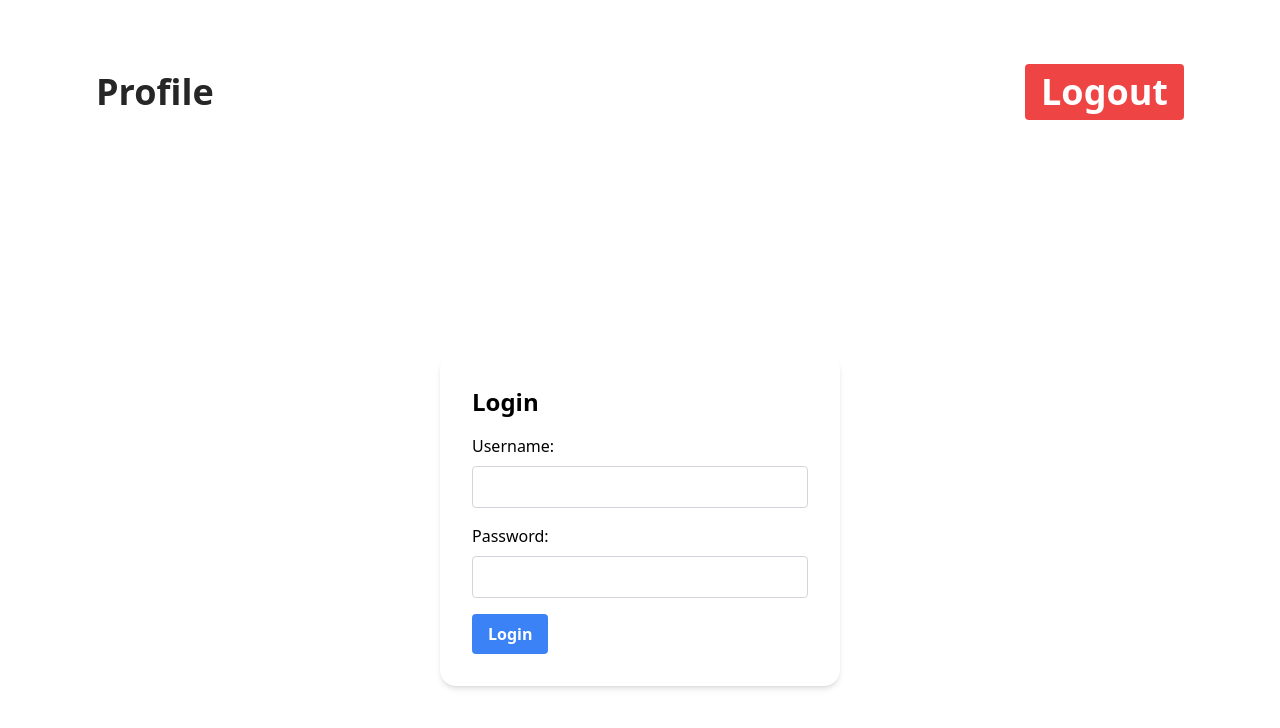
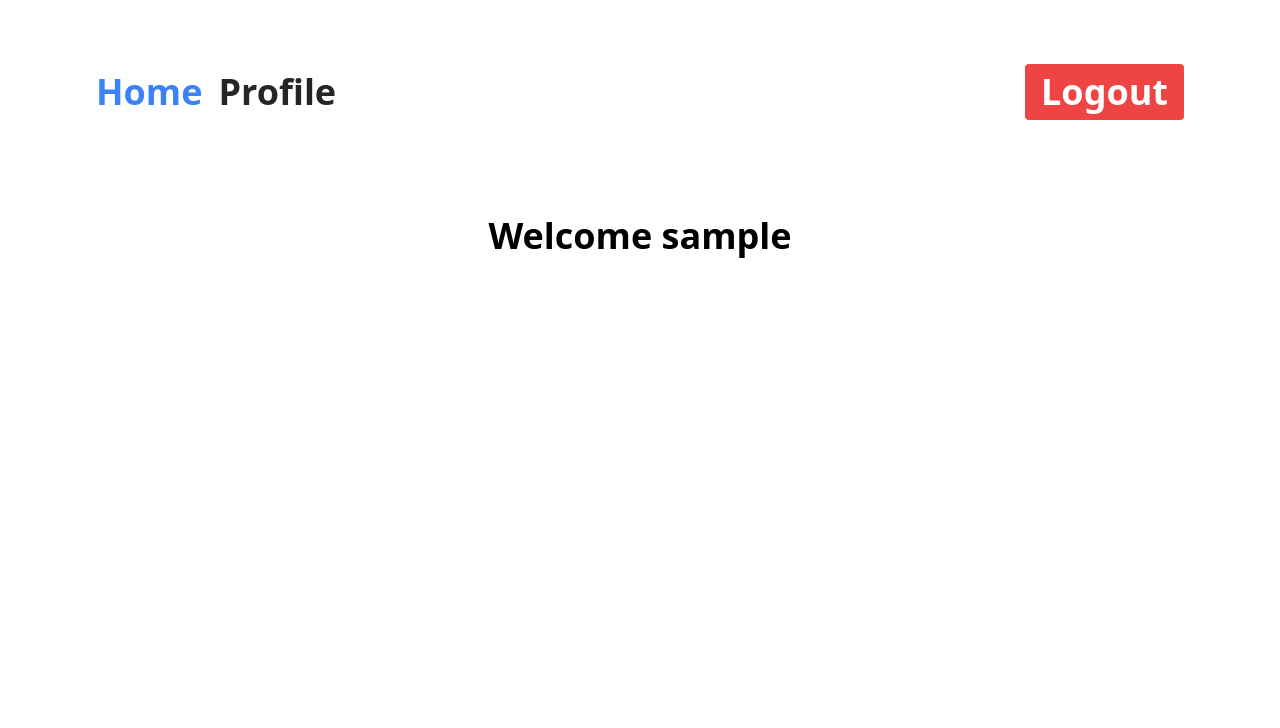
Before and after one commit to Zeroluffs/login-app-vue, a Vue app: page / in a window 1280 px wide. Shown: the top 728 px of the page. Built offline with nearby package versions, Linux system fonts and the light colour scheme; sample sign-in values are in the browser's storage.

Commit message:
added home navbar and route

```diff
--- a/src/App.vue
+++ b/src/App.vue
@@ -3,7 +3,8 @@
     <nav
       class="flex xl:flex-row flex-col xl:px-24 justify-center items-center xl:justify-between mt-16 max-w-7xl text-neutral-800 text-4xl font-semibold mx-auto"
     >
-      <div class="flex flex-row gap-9 mb-4 xl:mb-0">
+      <div class="flex flex-col xl:flex-row gap-4 mb-4 xl:mb-0">
+        <router-link active-class="text-blue-500" to="/">Home</router-link>
         <router-link active-class="text-blue-500" to="/profile"
           >Profile</router-link
         >
--- a/src/components/HelloWorld.vue
+++ b/src/components/HelloWorld.vue
@@ -1,37 +1,11 @@
 <template>
-  <div class="flex justify-center items-center h-screen">
-    <div class="bg-white p-8 rounded-2xl shadow-md w-[400px]">
-      <h2 class="text-2xl font-bold mb-4">Login</h2>
-      <form @submit.prevent="login">
-        <div class="mb-4">
-          <label for="email" class="block mb-2">Username:</label>
-          <input
-            type="string"
-            id="username"
-            v-model="username"
-            required
-            class="w-full p-2 border border-gray-300 rounded"
-          />
-        </div>
-        <div class="mb-4">
-          <label for="password" class="block mb-2">Password:</label>
-          <input
-            type="password"
-            id="password"
-            v-model="password"
-            required
-            class="w-full p-2 border border-gray-300 rounded"
-          />
-        </div>
-        <div>
-          <button
-            type="submit"
-            class="bg-blue-500 hover:bg-blue-700 text-white font-bold py-2 px-4 rounded"
-          >
-            Login
-          </button>
-        </div>
-      </form>
+  <div
+    class="flex flex-col justify-center m-auto items-center w-[324px] xl:w-[800px]"
+  >
+    <div class="mt-24 whitespace-nowrap">
+      <h1 class="text-center text-4xl font-semibold mb-8">
+        Welcome {{ currentUser?.username }}
+      </h1>
     </div>
   </div>
 </template>
@@ -39,20 +13,15 @@
 <script>
 export default {
   name: "HelloWorld",
-  data() {
-    return {
-      username: "",
-      password: "",
-    };
+  computed: {
+    currentUser() {
+      return this.$store.state.auth.user;
+    },
   },
-  methods: {
-    login() {
-      // Perform login logic here, e.g. send the login request to the server
-      // and handle the response accordingly
-      console.log("Logging in...");
-      console.log("Email:", this.username);
-      console.log("Password:", this.password);
-    },
+  mounted() {
+    if (!this.currentUser) {
+      this.$router.push("/login");
+    }
   },
 };
 </script>
```
